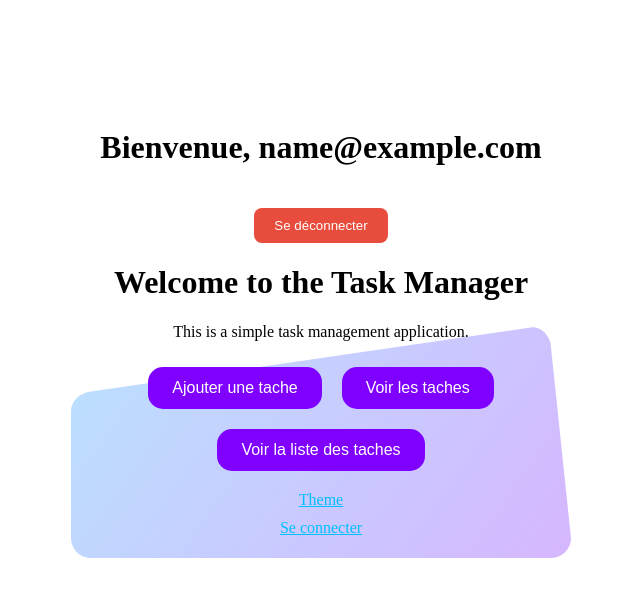
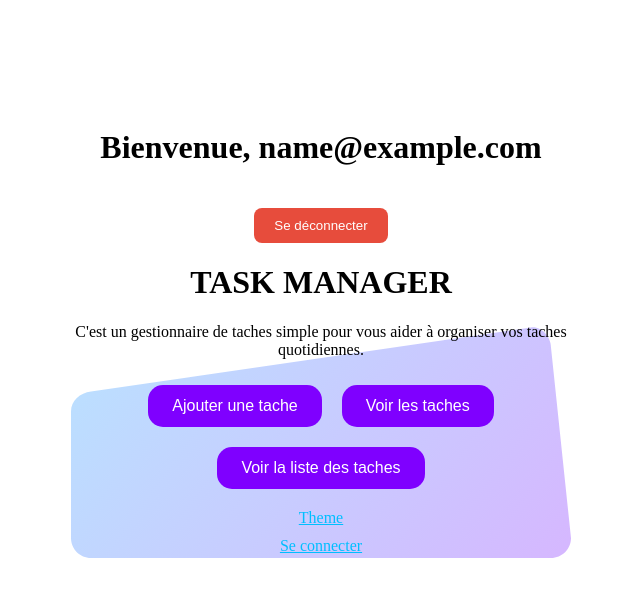
Before and after one commit to Rina-ui/Task, a React (Vite) app: page / in a window 1280 px wide. Shown: the top 596 px of the page, without its empty margins (319-959 px from the left). Built offline with nearby package versions, Linux system fonts and the light colour scheme; sample sign-in values are in the browser's storage.

Commit message:
petite modif dans le home

```diff
--- a/src/pages/Home.jsx
+++ b/src/pages/Home.jsx
@@ -111,7 +111,7 @@ export default function Home() {
         viewport={{ once: true, amount: 0.8 }}
         variants={cardVariants}
       >
-        Welcome to the Task Manager
+        TASK MANAGER
       </motion.h1>
 
       <motion.p
@@ -120,7 +120,7 @@ export default function Home() {
         transition={{ duration: 1, delay: 0.4 }}
         viewport={{ once: true }}
       >
-        This is a simple task management application.
+       C'est un gestionnaire de taches simple pour vous aider à organiser vos taches quotidiennes.
       </motion.p>
 
       {/* <motion.div
```
